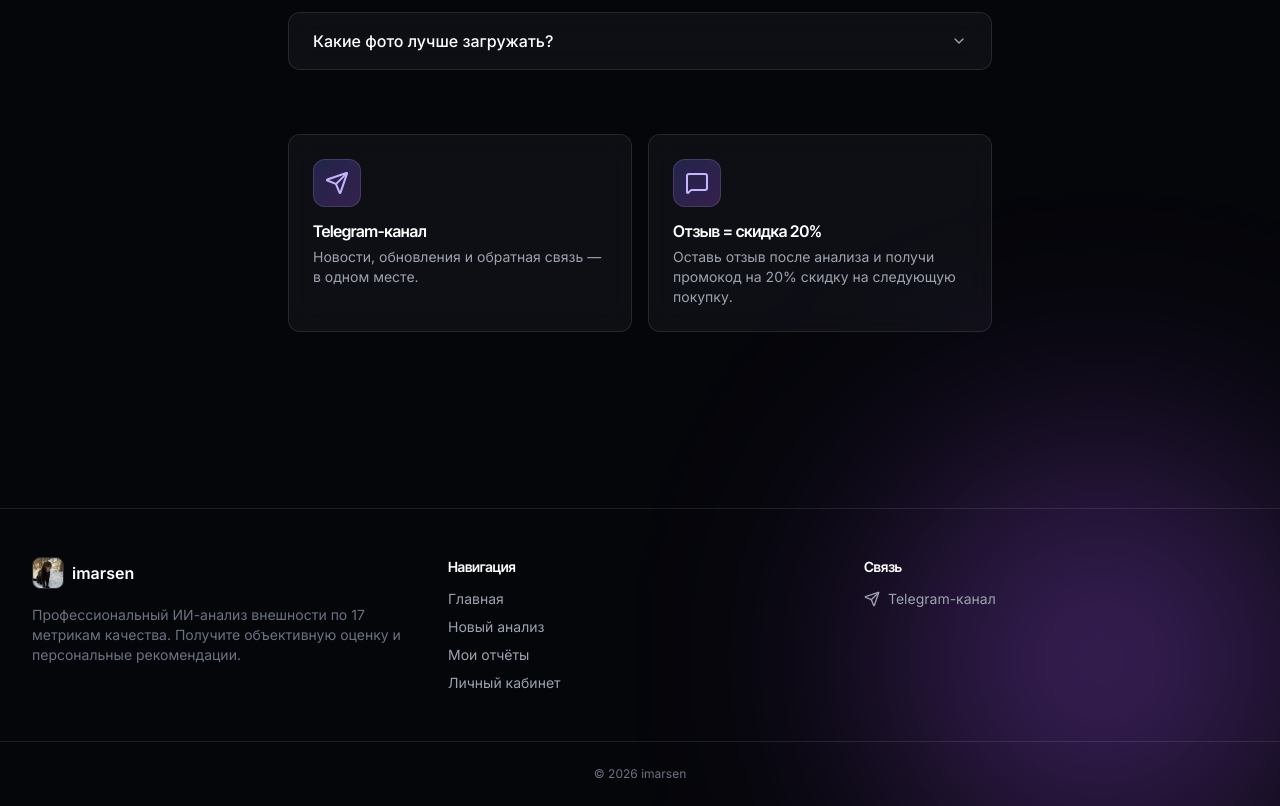
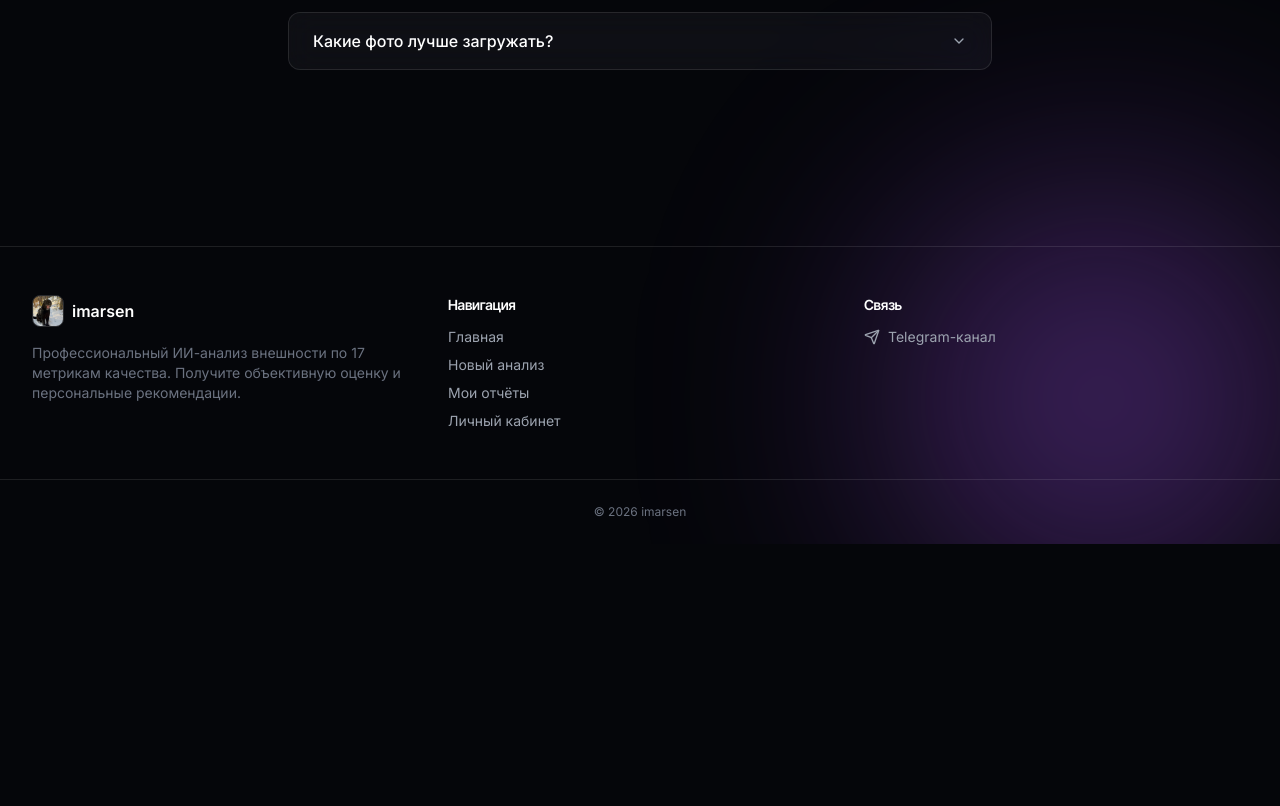
Before and after one commit to CodeDestriyer/imarsen, a React (Vite) app: page / in a window 1280 px wide. Shown: the part 3800-4606 px from the top of the page. After the commit the page ends 4344 px from the top, so only its background shows below. Built offline with nearby package versions, Linux system fonts and the light colour scheme.

Commit message:
remove duplicate cards under FAQ

```diff
--- a/src/sections/Faq.tsx
+++ b/src/sections/Faq.tsx
@@ -1,6 +1,6 @@
 import { useState } from 'react';
 import { AnimatePresence, motion } from 'framer-motion';
-import { ChevronDown, HelpCircle, Send, MessageSquare } from 'lucide-react';
+import { ChevronDown, HelpCircle } from 'lucide-react';
 import { Reveal } from '@/components/Reveal';
 import { faqs } from '@/data/content';
 
@@ -53,28 +53,6 @@ export function Faq() {
             <FaqItem key={f.q} q={f.q} a={f.a} defaultOpen={i === 0} />
           ))}
         </div>
-
-        <div className="mt-16 grid grid-cols-1 md:grid-cols-2 gap-4">
-          <Reveal>
-            <a
-              href="https://t.me/+OBtlpNOrmPU1MTFk"
-              target="_blank"
-              rel="noopener noreferrer"
-              className="glass rounded-xl border border-white/10 p-6 h-full block hover:border-white/20 transition"
-            >
-              <div className="icon-bubble mb-3"><Send /></div>
-              <h4 className="text-white font-semibold">Telegram-канал</h4>
-              <p className="text-gray-400 text-sm mt-1">Новости, обновления и обратная связь — в одном месте.</p>
-            </a>
-          </Reveal>
-          <Reveal delay={0.1}>
-            <div className="glass rounded-xl border border-white/10 p-6 h-full">
-              <div className="icon-bubble mb-3"><MessageSquare /></div>
-              <h4 className="text-white font-semibold">Отзыв = скидка 20%</h4>
-              <p className="text-gray-400 text-sm mt-1">Оставь отзыв после анализа и получи промокод на 20% скидку на следующую покупку.</p>
-            </div>
-          </Reveal>
-        </div>
       </div>
     </section>
   );
```
